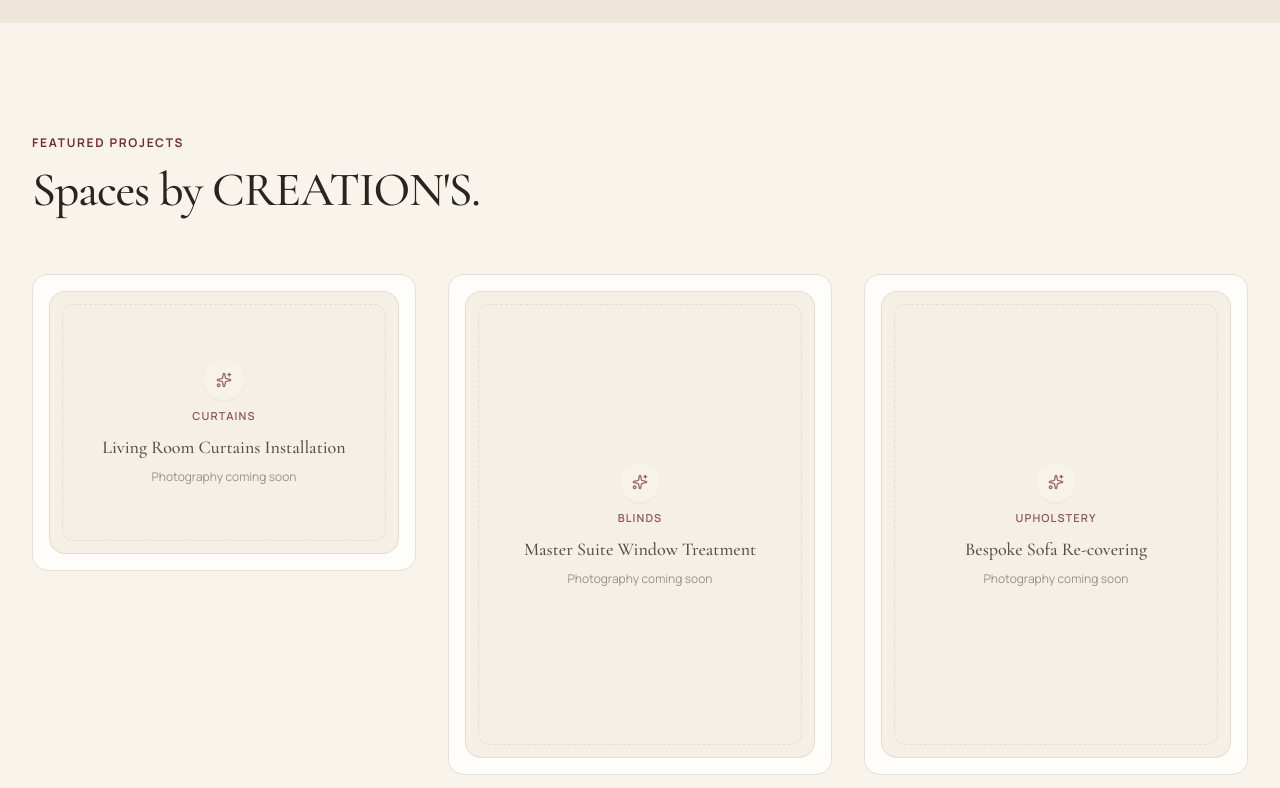
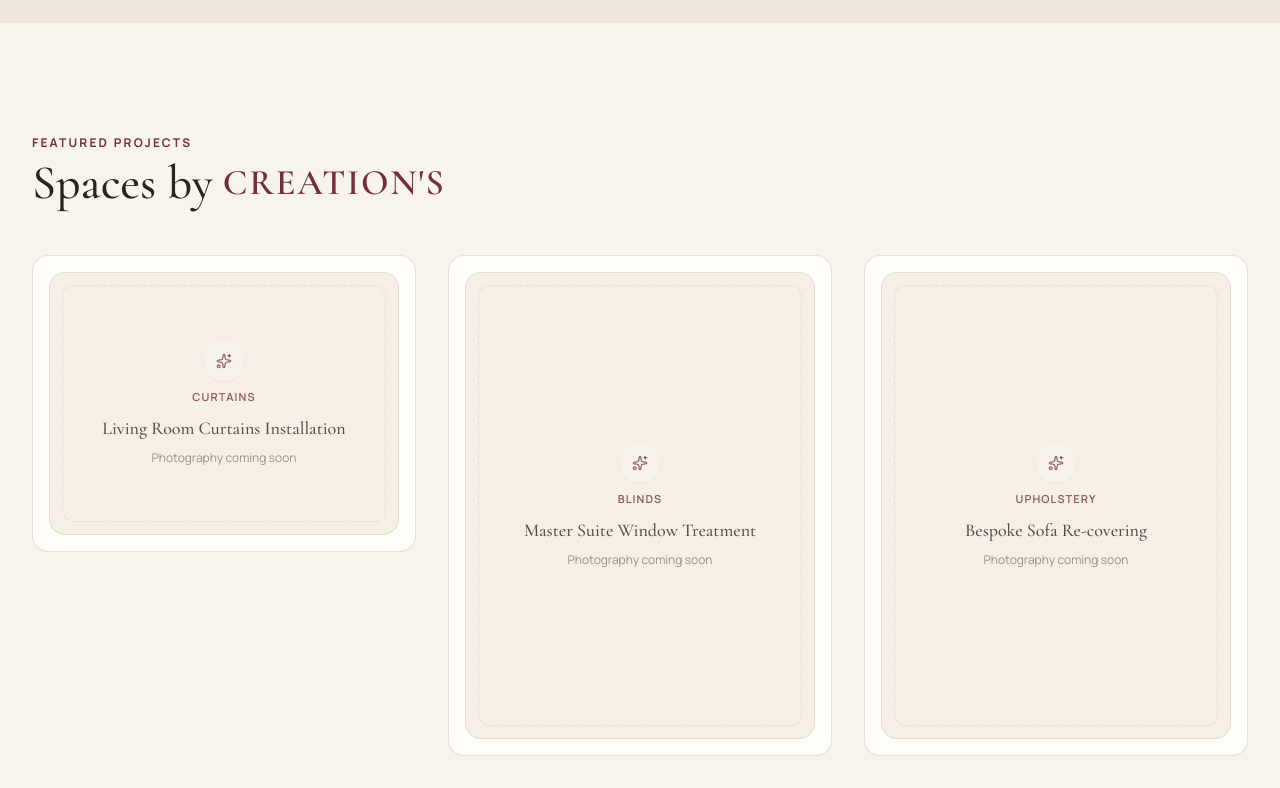
Before and after one commit to Hamza525318/creations, a Next.js app: page / in a window 1280 px wide. Shown: the part 3700-4488 px from the top of the page. Built offline with nearby package versions, Linux system fonts and the light colour scheme; no server answers.

Commit message:
Replace business text titles with website BrandLogo across all homepage sections

```diff
--- a/src/app/layout.tsx
+++ b/src/app/layout.tsx
@@ -90,7 +90,7 @@ export default async function RootLayout({
       <body className="min-h-screen flex flex-col bg-background text-foreground font-sans antialiased selection:bg-burgundy selection:text-ivory">
         <Header logoMedia={logoMedia} />
         <main className="flex-1 pb-20 md:pb-0">{children}</main>
-        <Footer />
+        <Footer logoMedia={logoMedia} />
         <MobileContactBar />
       </body>
     </html>
--- /dev/null
+++ b/src/components/common/brand-logo.tsx
@@ -0,0 +1,53 @@
+import React from "react";
+import Image from "next/image";
+import { WebsiteMedia } from "@/lib/media/types";
+import { siteConfig } from "@/config/site";
+import { cn } from "@/lib/utils";
+
+interface BrandLogoProps {
+  media?: WebsiteMedia | null;
+  className?: string;
+  imageClassName?: string;
+  fallbackClassName?: string;
+  width?: number;
+  height?: number;
+  alt?: string;
+  priority?: boolean;
+}
+
+export default function BrandLogo({
+  media,
+  className,
+  imageClassName,
+  fallbackClassName,
+  width = 180,
+  height = 48,
+  alt = siteConfig.name,
+  priority = false,
+}: BrandLogoProps) {
+  if (media && media.secureUrl) {
+    return (
+      <div className={cn("relative inline-flex items-center", className)}>
+        <Image
+          src={media.secureUrl}
+          alt={alt || media.alt || siteConfig.name}
+          width={width}
+          height={height}
+          priority={priority}
+          className={cn("h-10 sm:h-12 w-auto object-contain", imageClassName)}
+        />
+      </div>
+    );
+  }
+
+  return (
+    <span
+      className={cn(
+        "font-display text-2xl sm:text-3xl font-semibold tracking-wider text-espresso",
+        fallbackClassName
+      )}
+    >
+      {siteConfig.name}
+    </span>
+  );
+}
--- a/src/components/layout/footer.tsx
+++ b/src/components/layout/footer.tsx
@@ -1,7 +1,9 @@
 import React from "react";
 import Container from "./container";
+import BrandLogo from "@/components/common/brand-logo";
 import { siteConfig } from "@/config/site";
 import { mainNav } from "@/config/navigation";
+import { WebsiteMedia } from "@/lib/media/types";
 import { MapPin, Phone, MessageCircle, Smartphone } from "lucide-react";
 
 function InstagramIcon({ className }: { className?: string }) {
@@ -22,18 +24,28 @@ function InstagramIcon({ className }: { className?: string }) {
   );
 }
 
-export default function Footer() {
+interface FooterProps {
+  logoMedia?: WebsiteMedia | null;
+}
+
+export default function Footer({ logoMedia }: FooterProps) {
   return (
     <footer className="bg-olive text-ivory border-t border-olive/80 pt-16 pb-24 md:pb-12">
       <Container>
         <div className="grid grid-cols-1 md:grid-cols-2 lg:grid-cols-12 gap-10 lg:gap-12 pb-12 border-b border-ivory/15">
           {/* Brand Column */}
           <div className="lg:col-span-4 space-y-4">
-            <div className="space-y-1">
-              <span className="font-display text-3xl font-semibold tracking-wider text-ivory block">
-                {siteConfig.name}
-              </span>
-              <span className="font-sans text-xs uppercase tracking-[0.2em] text-champagne block font-medium">
+            <div className="space-y-2">
+              <div className="bg-card/90 px-3.5 py-2 rounded-xl inline-flex items-center shadow-xs border border-ivory/20">
+                <BrandLogo
+                  media={logoMedia}
+                  height={44}
+                  width={180}
+                  imageClassName="h-9 sm:h-10 w-auto object-contain"
+                  fallbackClassName="text-espresso text-2xl font-bold"
+                />
+              </div>
+              <span className="font-sans text-xs uppercase tracking-[0.2em] text-champagne block font-medium pt-1">
                 {siteConfig.tagline}
               </span>
             </div>
@@ -122,8 +134,8 @@ export default function Footer() {
 
         {/* Bottom Bar */}
         <div className="pt-8 flex flex-col sm:flex-row items-center justify-between gap-4 font-sans text-xs text-sand/60">
-          <p>© {new Date().getFullYear()} CREATION&apos;S. All rights reserved. Besant Nagar, Chennai.</p>
-          <p className="text-sand/50">Changing Home Styles</p>
+          <p>© {new Date().getFullYear()} {siteConfig.name}. All rights reserved. Besant Nagar, Chennai.</p>
+          <p className="text-sand/50">{siteConfig.tagline}</p>
         </div>
       </Container>
     </footer>
--- a/src/components/sections/about-us-section.tsx
+++ b/src/components/sections/about-us-section.tsx
@@ -1,13 +1,17 @@
 import React from "react";
 import Section from "@/components/layout/section";
 import WebsiteImage from "@/components/common/website-image";
+import BrandLogo from "@/components/common/brand-logo";
 import WhatsAppButton from "@/components/common/whatsapp-button";
 import { Button } from "@/components/ui/button";
 import { getMediaForSlot } from "@/lib/media/queries";
 import { MapPin, CheckCircle2 } from "lucide-react";
 
 export default async function AboutSection() {
-  const aboutMedia = await getMediaForSlot("about.main");
+  const [aboutMedia, logoMedia] = await Promise.all([
+    getMediaForSlot("about.main"),
+    getMediaForSlot("branding.logo-primary"),
+  ]);
 
   return (
     <Section id="about" variant="sand">
@@ -20,7 +24,7 @@ export default async function AboutSection() {
               media={aboutMedia}
               aspectRatio="4/5"
               fallbackCategory="Besant Nagar Showroom"
-              fallbackLabel="CREATION'S Store & Fabric Gallery"
+              fallbackLabel="Showroom & Fabric Gallery"
               className="w-full shadow-md"
             />
           </div>
@@ -29,16 +33,25 @@ export default async function AboutSection() {
         {/* Story Content Column */}
         <div className="lg:col-span-7 space-y-6">
           <div className="space-y-3">
-            <span className="font-sans text-xs font-bold uppercase tracking-[0.16em] text-burgundy">
-              About CREATION&apos;S
-            </span>
+            <div className="flex items-center gap-2.5">
+              <BrandLogo
+                media={logoMedia}
+                height={40}
+                width={150}
+                imageClassName="h-8 sm:h-9 w-auto object-contain"
+                fallbackClassName="text-burgundy text-lg font-bold"
+              />
+              <span className="font-sans text-xs font-bold uppercase tracking-[0.16em] text-burgundy">
+                · Besant Nagar Studio
+              </span>
+            </div>
             <h2 className="font-display text-3xl sm:text-4xl md:text-5xl font-medium text-espresso leading-[1.12]">
               A local destination for considered home furnishing.
             </h2>
           </div>
 
           <p className="font-sans text-base sm:text-lg text-taupe leading-relaxed">
-            Based in Besant Nagar, CREATION&apos;S is a dedicated home furnishing studio focused on helping homeowners transform their spaces with tailored curtains, precision window blinds, custom upholstery, and luxury bedroom linens.
+            Based in Besant Nagar, our dedicated home furnishing studio is focused on helping homeowners transform their spaces with tailored curtains, precision window blinds, custom upholstery, and luxury bedroom linens.
           </p>
 
           <p className="font-sans text-sm sm:text-base text-taupe leading-relaxed">
--- a/src/components/sections/gallery-section.tsx
+++ b/src/components/sections/gallery-section.tsx
@@ -1,21 +1,37 @@
 import React from "react";
 import Section from "@/components/layout/section";
-import SectionHeading from "@/components/common/section-heading";
+import BrandLogo from "@/components/common/brand-logo";
 import InteractiveGalleryGrid from "@/components/gallery/interactive-gallery-grid";
-import { getMediaCollection } from "@/lib/media/queries";
+import { getMediaCollection, getMediaForSlot } from "@/lib/media/queries";
 import { projects as fallbackProjects } from "@/data/projects";
 
 export default async function GallerySection() {
-  const galleryMedia = await getMediaCollection("gallery.projects");
+  const [galleryMedia, logoMedia] = await Promise.all([
+    getMediaCollection("gallery.projects"),
+    getMediaForSlot("branding.logo-primary"),
+  ]);
 
   return (
     <Section id="gallery" variant="ivory">
-      <SectionHeading
-        eyebrow="Featured Projects"
-        heading="Spaces by CREATION'S."
-        /* description="A selection of recent curtain, blind, and upholstery installations across residential homes in Chennai." */
-        align="left"
-      />
+      <div className="flex flex-col sm:flex-row sm:items-end justify-between mb-8 md:mb-12 gap-4">
+        <div className="space-y-2">
+          <span className="font-sans text-xs font-bold uppercase tracking-[0.18em] text-burgundy block">
+            Featured Projects
+          </span>
+          <div className="flex flex-wrap items-center gap-2.5">
+            <h2 className="font-display text-3xl sm:text-4xl lg:text-5xl font-medium text-espresso">
+              Spaces by
+            </h2>
+            <BrandLogo
+              media={logoMedia}
+              height={44}
+              width={160}
+              imageClassName="h-8 sm:h-10 w-auto object-contain"
+              fallbackClassName="text-burgundy text-3xl sm:text-4xl font-semibold"
+            />
+          </div>
+        </div>
+      </div>
 
       <InteractiveGalleryGrid
         mediaItems={galleryMedia}
--- a/src/components/sections/location-section.tsx
+++ b/src/components/sections/location-section.tsx
@@ -2,13 +2,17 @@ import React from "react";
 import Section from "@/components/layout/section";
 import SectionHeading from "@/components/common/section-heading";
 import WebsiteImage from "@/components/common/website-image";
+import BrandLogo from "@/components/common/brand-logo";
 import { Button } from "@/components/ui/button";
 import { siteConfig } from "@/config/site";
 import { getMediaForSlot } from "@/lib/media/queries";
 import { MapPin, Phone, Clock, Navigation, Smartphone } from "lucide-react";
 
 export default async function LocationSection() {
-  const showroomMedia = await getMediaForSlot("showroom.main");
+  const [showroomMedia, logoMedia] = await Promise.all([
+    getMediaForSlot("showroom.main"),
+    getMediaForSlot("branding.logo-primary"),
+  ]);
 
   return (
     <Section id="location" variant="white">
@@ -23,10 +27,15 @@ export default async function LocationSection() {
         {/* Info Column: Prominently displayed across all screens */}
         <div className="w-full lg:col-span-5 flex flex-col justify-between bg-card p-6 sm:p-8 rounded-2xl border border-border/80 space-y-8">
           <div className="space-y-6">
-            <div className="space-y-1">
-              <h3 className="font-display text-3xl font-semibold text-burgundy">
-                {siteConfig.name}
-              </h3>
+            {/* Showroom Brand Logo Header */}
+            <div className="space-y-2">
+              <BrandLogo
+                media={logoMedia}
+                height={52}
+                width={200}
+                imageClassName="h-11 sm:h-12 w-auto object-contain"
+                fallbackClassName="text-burgundy text-3xl font-semibold"
+              />
               <p className="font-sans text-xs uppercase tracking-widest text-taupe font-semibold">
                 {siteConfig.tagline}
               </p>
```
